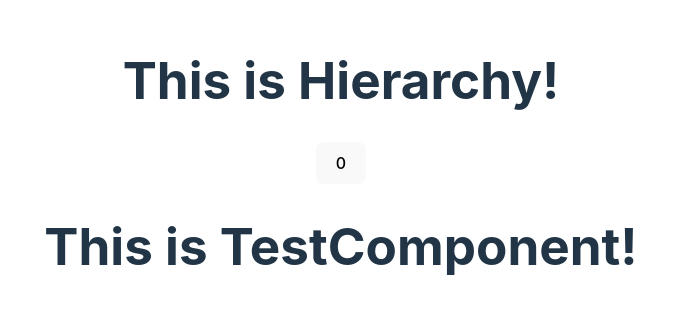
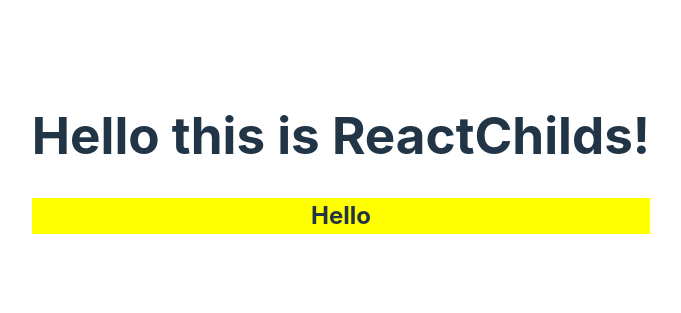
Before and after one commit to Exooo1/viteskills, a React (Vite) app: page / in a window 1280 px wide. Shown: the part 237-550 px from the top of the page, without its empty margins (299-980 px from the left). Built offline with nearby package versions, Linux system fonts and the light colour scheme.

Commit message:
some refact

```diff
--- a/src/App.tsx
+++ b/src/App.tsx
@@ -26,6 +26,8 @@ import {RecordAudio} from "./components/recordAudio/recordAudio";
 import {Text} from "./css/text/text";
 import {Image} from "./css/image/image";
 import {Hierarchy} from "./react/hierarchy/hierarchy";
+import {RegExp} from "./flanagan/regExp/regExp";
+import {ReactChilds} from "./react/react-child/react-childs";
 
 function App() {
     return (
@@ -49,6 +51,8 @@ function App() {
             {/*<SetMap/>*/}
             {/*<WeakSetMap/>*/}
             {/*<TypeArray/>*/}
+            {/*<RegExp/>*/}
+            <ReactChilds/>
             {/*<ResizeModal/>*/}
             {/*<OrdersUseEffect/>*/}
             {/*    <PrintComponents/>*/}
@@ -57,7 +61,7 @@ function App() {
             {/*</div>*/}
             {/*<Text/>*/}
             {/*<Image/>*/}
-            <Hierarchy/>
+            {/*<Hierarchy/>*/}
         </>
     )
 }
--- /dev/null
+++ b/src/flanagan/regExp/regExp.tsx
@@ -0,0 +1,7 @@
+export const RegExp = () => {
+    return <div>
+        <h1>This is RegExp!</h1>
+    </div>
+}
+
+const reg = new RegExp("/s$/")
--- a/src/flanagan/typeArray/typeArray.tsx
+++ b/src/flanagan/typeArray/typeArray.tsx
@@ -1,3 +1,4 @@
+import svg from '../../assets/react.svg'
 export const TypeArray = () => {
     return <div>
         <h1>This is TypeArray!</h1>
@@ -82,3 +83,6 @@ const value = dataView.getUint8(0);
 const value2 = dataView.getUint8(1);
 console.log(value,value2);
 console.log(dataView);
+const bufferы1 = new ArrayBuffer(svg);
+const dataView1 = new DataView(bufferы1);
+console.log(dataView1.getInt16(0))
--- /dev/null
+++ b/src/react/react-child/react-childs.tsx
@@ -0,0 +1,24 @@
+import React, {ReactElement, ReactNode} from "react";
+
+interface IReactChilds {
+    children: ReactElement
+    customStyles: React.CSSProperties
+}
+
+const TestReactChild: React.FC<IReactChilds> = ({children, customStyles}) => {
+    return <div style={customStyles}>
+        {children}
+    </div>
+}
+
+export const ReactChilds = () => {
+    const customStyles: React.CSSProperties = {
+        background: 'yellow',
+    }
+    return <div>
+        <h1>Hello this is ReactChilds!</h1>
+        <TestReactChild customStyles={customStyles}>
+            <h2>Hello</h2>
+        </TestReactChild>
+    </div>
+}
```
Also changed, not shown: .eslintrc.cjs (deleted), .eslintrc.json (added).
